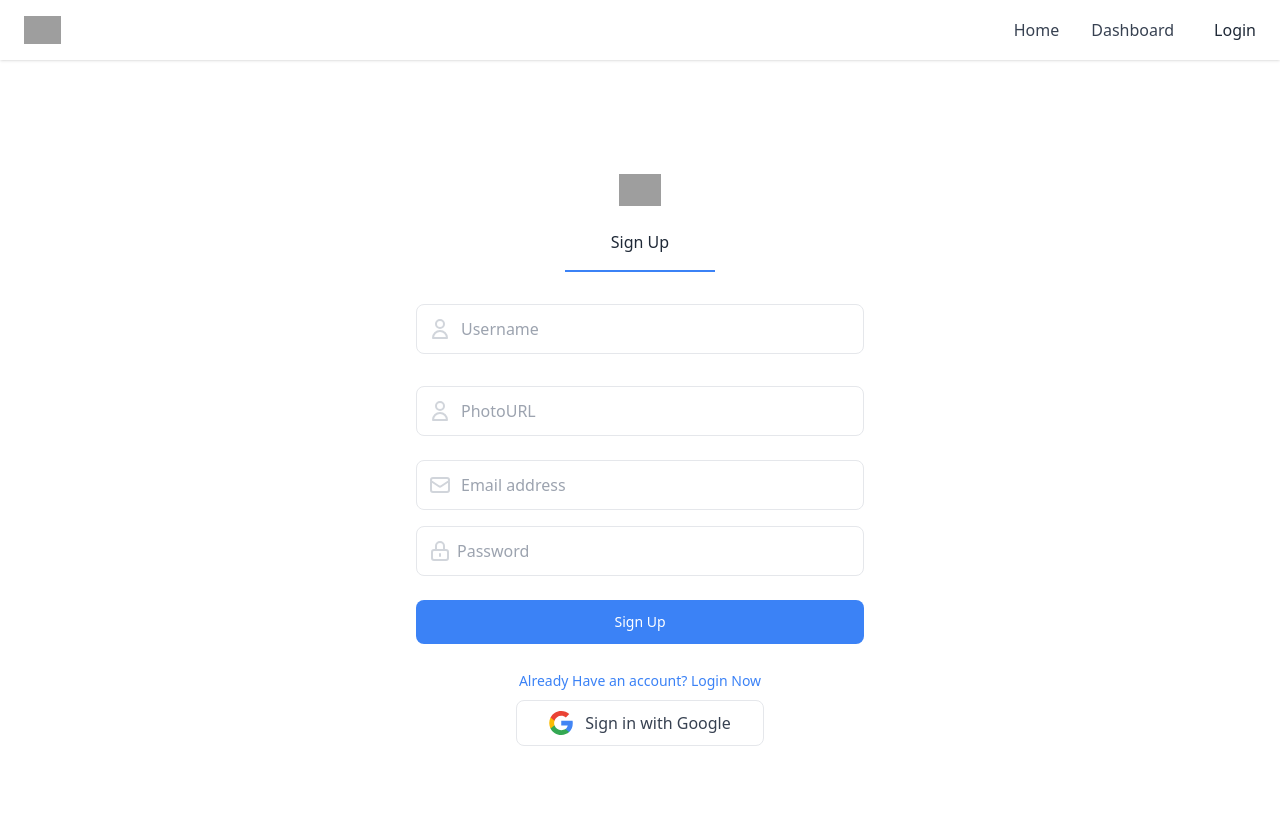
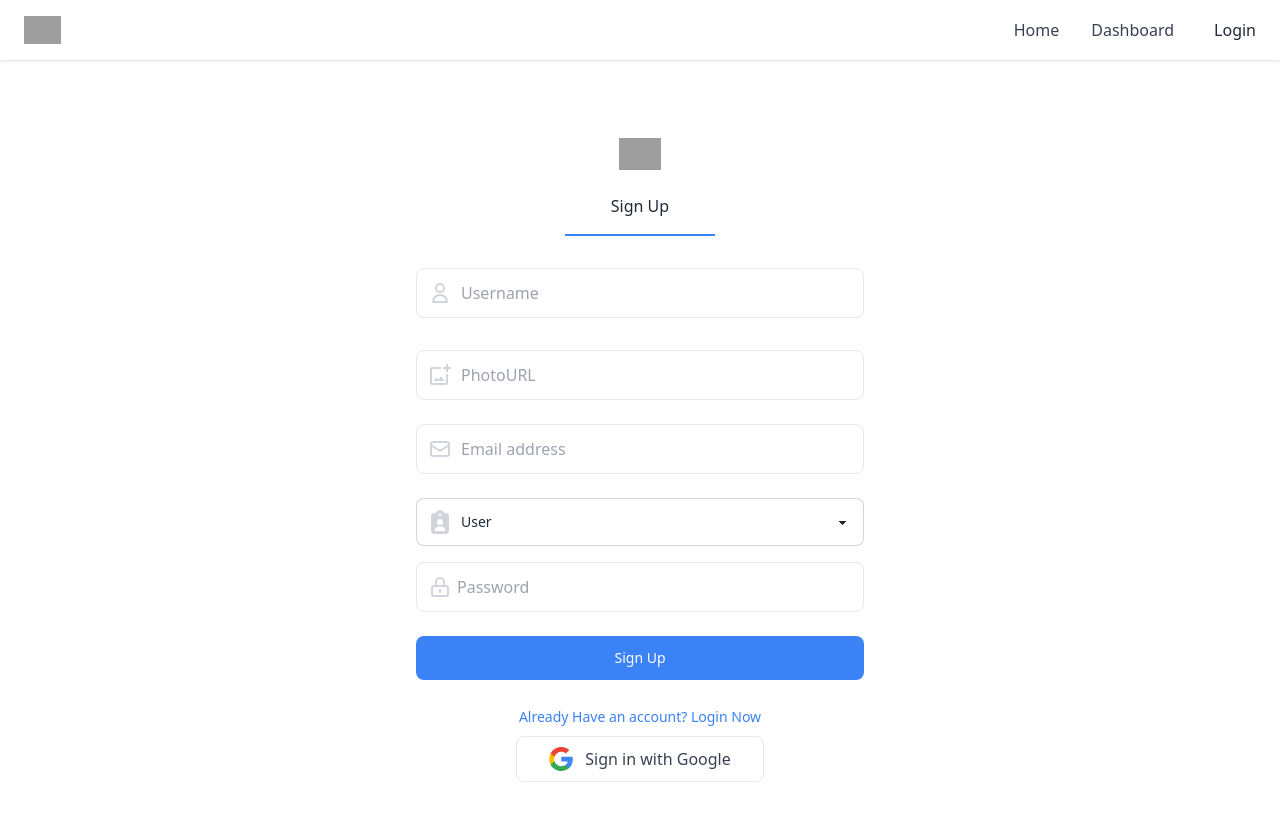
Before and after one commit to TASHDIK-29/ShopNinja-Client, a React (Vite) app: page /register in a window 1280 px wide. Shown: the top 820 px of the page. Built offline with nearby package versions, Linux system fonts and the light colour scheme; no server answers; grey boxes are pictures that could not be loaded.

Commit message:
login and registration complete

```diff
--- a/package.json
+++ b/package.json
@@ -17,6 +17,7 @@
     "react-dom": "^18.2.0",
     "react-helmet-async": "^2.0.5",
     "react-hook-form": "^7.51.5",
+    "react-icons": "^5.2.1",
     "react-router-dom": "^6.23.1",
     "react-simple-captcha": "^9.3.1",
     "sort-by": "^1.2.0",
--- a/src/pages/LoginAndRegister/Login.jsx
+++ b/src/pages/LoginAndRegister/Login.jsx
@@ -9,7 +9,7 @@ import SocialLogin from '../../components/socialLogin/SocialLogin';
 
 const Login = () => {
 
-    const { loginUser } = useAuth;
+    const { loginUser } = useAuth();
 
     const location = useLocation();
     const navigate = useNavigate();
--- a/src/pages/LoginAndRegister/Register.jsx
+++ b/src/pages/LoginAndRegister/Register.jsx
@@ -5,6 +5,8 @@ import { Link, useNavigate } from "react-router-dom";
 // import useAxiosPublic from "../hooks/useAxiosPublic";
 import SocialLogin from "../../components/socialLogin/SocialLogin";
 import useAuth from "../../hooks/useAuth";
+import { FaClipboardUser } from "react-icons/fa6";
+import { MdOutlineAddPhotoAlternate } from "react-icons/md";
 
 const Register = () => {
 
@@ -12,7 +14,7 @@ const Register = () => {
 
     const navigate = useNavigate();
 
-    const { createUser, updateUserProfile } = useAuth();
+    const { createUser, updateUserProfile, logoutUser } = useAuth();
 
     const {
         register,
@@ -54,8 +56,9 @@ const Register = () => {
                         //         navigate('/');
                         //     }
                         // })
-                        console.log('Updated');
-                        navigate('/');  // initial
+
+                        logoutUser();
+                        navigate('/login');  // initial
                     })
                     .catch(err => console.log(err))
 
@@ -101,14 +104,12 @@ const Register = () => {
 
                     <div className="relative flex items-center mt-8">
                         <span className="absolute">
-                            <svg xmlns="http://www.w3.org/2000/svg" className="w-6 h-6 mx-3 text-gray-300 dark:text-gray-500" fill="none" viewBox="0 0 24 24" stroke="currentColor" strokeWidth="2">
-                                <path strokeLinecap="round" strokeLinejoin="round" d="M16 7a4 4 0 11-8 0 4 4 0 018 0zM12 14a7 7 0 00-7 7h14a7 7 0 00-7-7z" />
-                            </svg>
+                        <MdOutlineAddPhotoAlternate className="w-6 h-6 mx-3 text-gray-300 dark:text-gray-500"/>
                         </span>
                         <input type="text" {...register("photoURL", { required: true })} className="block w-full py-3 text-gray-700 bg-white border rounded-lg px-11  dark:border-gray-600 focus:border-blue-400 dark:focus:border-blue-300 focus:ring-blue-300 focus:outline-none focus:ring focus:ring-opacity-40" placeholder="PhotoURL" />
 
                     </div>
-                    {errors.photo && <span className="text-red-600 font-bold">Photo URL is required</span>}
+                    {errors.photoURL && <span className="text-red-600 font-bold">Photo URL is required</span>}
 
                     {/* <label htmlFor="dropzone-file" className="flex items-center px-3 py-3 mx-auto mt-6 text-center bg-white border-2 border-dashed rounded-lg cursor-pointer dark:border-gray-600">
                         <svg xmlns="http://www.w3.org/2000/svg" className="w-6 h-6 text-gray-300 dark:text-gray-500" fill="none" viewBox="0 0 24 24" stroke="currentColor" strokeWidth="2">
@@ -128,6 +129,24 @@ const Register = () => {
                     </div>
                     {errors.email && <span className="text-red-600 font-bold">Email is required</span>}
 
+                    {/* User type */}
+                    <div className="relative flex items-center mt-6">
+                        <span className="absolute">
+                        <FaClipboardUser className="w-6 h-6 mx-3 text-gray-300 dark:text-gray-500" />
+                        </span>
+
+                            <select {...register("type", { required: true })}
+                                className="select select-bordered w-full px-11">
+                                {/* <option disabled selected>Select a Type</option> */}
+                                <option value="user">User</option>
+                                <option value="deliveryMan">DeliveryMan</option>
+
+                            </select>
+
+
+                    </div>
+                    {errors.type && <span className="text-red-600 font-bold">Please select your user type</span>}
+
                     <div className="relative flex items-center mt-4">
                         <span className="absolute">
                             <svg xmlns="http://www.w3.org/2000/svg" className="w-6 h-6 mx-3 text-gray-300 dark:text-gray-500" fill="none" viewBox="0 0 24 24" stroke="currentColor" strokeWidth="2">
@@ -140,6 +159,7 @@ const Register = () => {
                     {errors.password?.type === 'minLength' && <span className="text-red-600 font-bold">Password must be 6 characters</span>}
                     {errors.password?.type === 'maxLength' && <span className="text-red-600 font-bold">Password must be less than 20 characters</span>}
                     {errors.password?.type === 'pattern' && <span className="text-red-600 font-bold">Password must contain at least one Uppercase and Special character</span>}
+
 
                     {/* <div className="relative flex items-center mt-4">
                         <span className="absolute">
--- a/src/pages/home/Home.jsx
+++ b/src/pages/home/Home.jsx
@@ -1,7 +1,11 @@
+import { Helmet } from "react-helmet-async";
 
 const Home = () => {
     return (
         <div>
+            <Helmet>
+                <title>Home || Ship Ninja</title>
+            </Helmet>
             home
         </div>
     );
--- a/src/pages/home/nav/Nav.jsx
+++ b/src/pages/home/nav/Nav.jsx
@@ -4,13 +4,25 @@ import { Link, NavLink } from "react-router-dom";
 
 const Nav = () => {
 
-    const {user} = useAuth();
+    const { user, logoutUser } = useAuth();
 
     const [isOpen, setIsOpen] = useState(false);
 
     const toggleMenu = () => {
         setIsOpen(!isOpen);
     };
+
+
+    const handelLogout = () => {
+        logoutUser();
+    }
+
+
+
+
+    // DropDown
+
+
 
     return (
         <nav className="relative bg-white shadow ">
@@ -47,7 +59,7 @@ const Nav = () => {
                         }`}
                 >
                     <div className="flex flex-col md:flex-row md:mx-6">
-                        <NavLink to = '/' className="my-2 text-gray-700 transition-colors duration-300 transform  md:mx-4 md:my-0" href="#">
+                        <NavLink to='/' className="my-2 text-gray-700 transition-colors duration-300 transform  md:mx-4 md:my-0" href="#">
                             Home
                         </NavLink>
                         <a className="my-2 text-gray-700 transition-colors duration-300 transform  md:mx-4 md:my-0" href="#">
@@ -60,9 +72,23 @@ const Nav = () => {
 
                         {
                             user ? <>
-                            {user?.displayName}
+
+                                <div className="dropdown dropdown-bottom dropdown-end">
+                                    <div tabIndex={0} role="button" className="m-1 w-12 h-12 rounded-full">
+                                        <img className="w-full rounded-full" src={user?.photoURL} alt="" />
+                                    </div>
+                                    <ul tabIndex={0} className="dropdown-content z-[1] menu p-2 shadow bg-base-100 rounded-box w-52">
+                                        <li><a>Item 1</a></li>
+                                        <li><button onClick={handelLogout}>Logout</button></li>
+                                    </ul>
+                                </div>
+
+
+
+
+
                             </>
-                            : <Link to = '/login'>Login</Link>
+                                : <Link to='/login'>Login</Link>
                         }
                     </div>
                 </div>
```
Also changed, not shown: 1 other file (tests, documents, lock files or other folders). Lines whose indentation alone changed are shown as unchanged.
